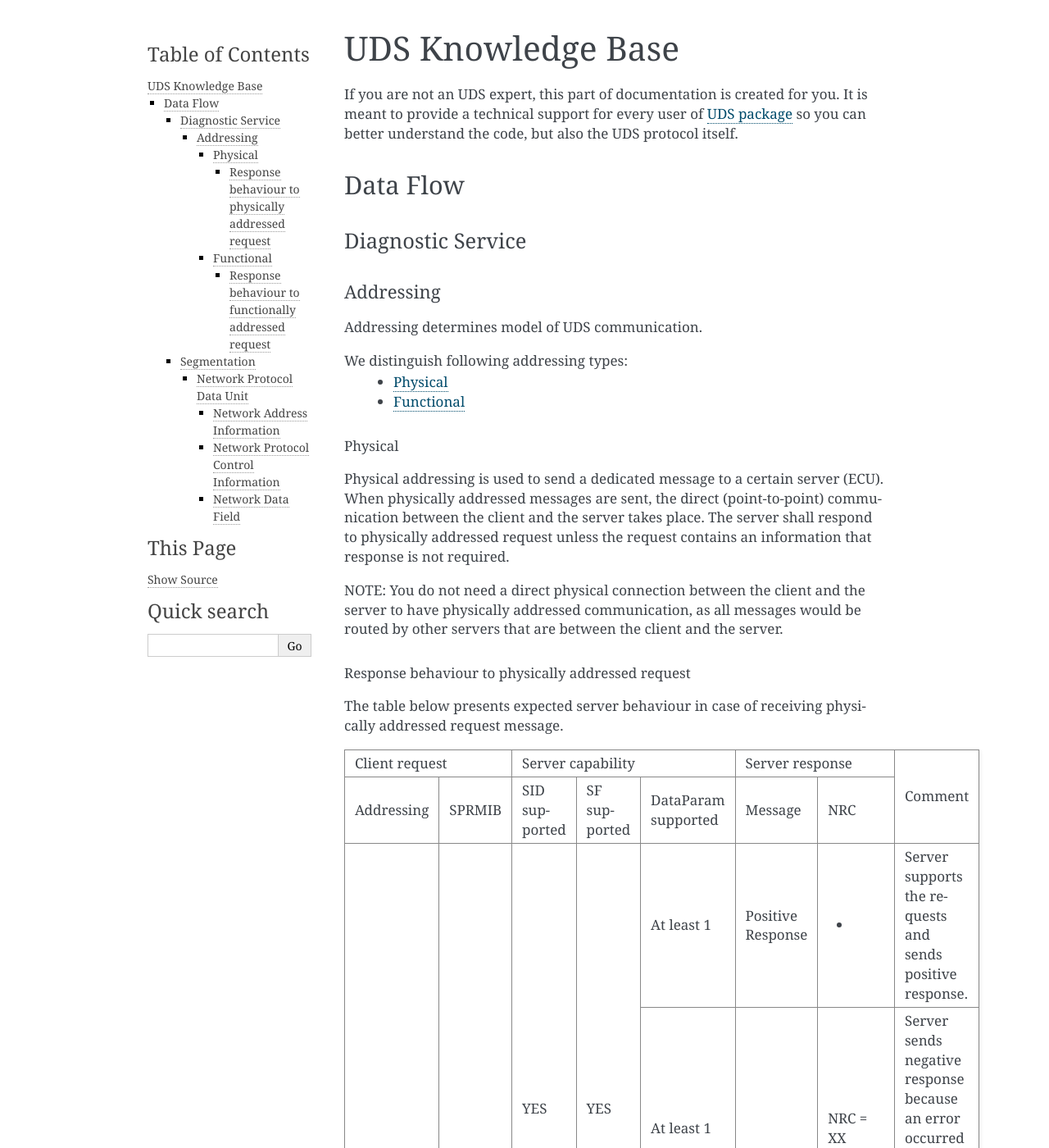
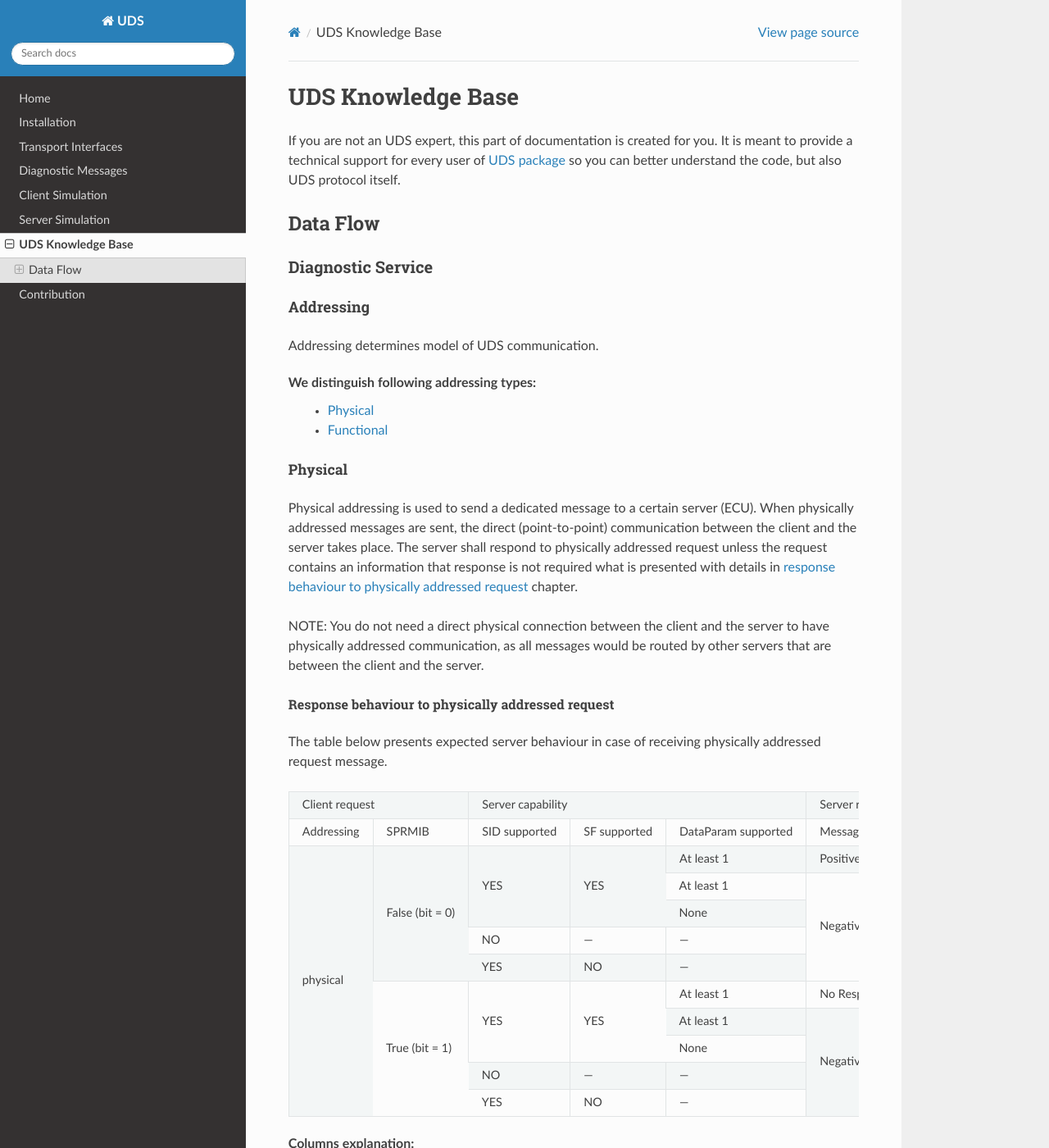
Before and after one commit to mdabrowski1990/uds, a Sphinx documentation site: the page built from docs/source/pages/knowledge_base.rst, in a window 1280 px wide and 1400 px high. Shown: the whole window at 82% size. Built offline with Sphinx 7.4.7 and the Read the Docs theme 2.0.0, drawn with Linux system fonts in a browser that asks for light colours; some of the changed text lies outside the part shown.

Commit message:
theme
Change RTD theme and fix a few mistakes.

```diff
--- a/docs/source/conf.py
+++ b/docs/source/conf.py
@@ -47,7 +47,7 @@ exclude_patterns = []
 # The theme to use for HTML and HTML Help pages.  See the documentation for
 # a list of builtin themes.
 #
-html_theme = 'alabaster'
+html_theme = 'sphinx_rtd_theme'
 
 # Add any paths that contain custom static files (such as style sheets) here,
 # relative to this directory. They are copied after the builtin static files,
--- a/docs/source/index.rst
+++ b/docs/source/index.rst
@@ -10,8 +10,8 @@ Welcome to UDS's documentation!
    pages/messages.rst
    pages/client_simulation.rst
    pages/server_simulation.rst
+   pages/knowledge_base.rst
    pages/contribution.rst
-   pages/knowledge_base.rst
 
 
 Overview
--- a/docs/source/pages/knowledge_base.rst
+++ b/docs/source/pages/knowledge_base.rst
@@ -2,7 +2,7 @@ UDS Knowledge Base
 ==================
 If you are not an UDS expert, this part of documentation is created for you. It is meant to provide a technical support
 for every user of `UDS package <https://github.com/mdabrowski1990/uds>`_ so you can better understand the code, but also
-the UDS protocol itself.
+UDS protocol itself.
 
 
 Data Flow
@@ -27,7 +27,8 @@ Physical
 Physical addressing is used to send a dedicated message to a certain server (ECU).
 When physically addressed messages are sent, the direct (point-to-point) communication between the client and
 the server takes place. The server shall respond to physically addressed request unless the request contains
-an information that response is not required.
+an information that response is not required what is presented with details in
+`response behaviour to physically addressed request`_ chapter.
 
 NOTE: You do not need a direct physical connection between the client and the server to have physically addressed
 communication, as all messages would be routed by other servers that are between the client and the server.
@@ -41,25 +42,25 @@ The table below presents expected server behaviour in case of receiving physical
 +------------+-----------------+---------------+--------------+---------------------+-----------------------+-----------------------+                                                                                             |
 | Addressing |      SPRMIB     | SID supported | SF supported | DataParam supported |        Message        |          NRC          |                                                                                             |
 +------------+-----------------+---------------+--------------+---------------------+-----------------------+-----------------------+---------------------------------------------------------------------------------------------+
-|  physical  | False (bit = 0) |      YES      |      YES     |      At least 1     |   Positive Response   |           -           |                  Server supports the requests and sends positive response.                  |
+|  physical  | False (bit = 0) |      YES      |      YES     |      At least 1     |   Positive Response   |          ---          |                  Server supports the requests and sends positive response.                  |
 |            |                 |               |              +---------------------+-----------------------+-----------------------+---------------------------------------------------------------------------------------------+
 |            |                 |               |              |      At least 1     |   Negative Response   |        NRC = XX       | Server sends negative response because an error occurred during request message processing. |
 |            |                 |               |              +---------------------+                       +-----------------------+---------------------------------------------------------------------------------------------+
 |            |                 |               |              |         None        |                       |       NRC = ROOR      |                        Servers sends negative response with NRC 0x31.                       |
 |            |                 +---------------+--------------+---------------------+                       +-----------------------+---------------------------------------------------------------------------------------------+
-|            |                 |       NO      |       -      |          -          |                       |  NRC = SNS or SNSIAS  |                    Servers sends negative response with NRC 0x11 or 0x7F.                   |
+|            |                 |       NO      |      ---     |         ---         |                       |  NRC = SNS or SNSIAS  |                    Servers sends negative response with NRC 0x11 or 0x7F.                   |
 |            |                 +---------------+--------------+---------------------+                       +-----------------------+---------------------------------------------------------------------------------------------+
-|            |                 |      YES      |      NO      |          -          |                       | NRC = SFNS or SFNSIAS |                    Servers sends negative response with NRC 0x12 or 0x7E.                   |
+|            |                 |      YES      |      NO      |         ---         |                       | NRC = SFNS or SFNSIAS |                    Servers sends negative response with NRC 0x12 or 0x7E.                   |
 |            +-----------------+---------------+--------------+---------------------+-----------------------+-----------------------+---------------------------------------------------------------------------------------------+
-|            |  True (bit = 1) |      YES      |      YES     |      At least 1     |      No Response      |           -           |                               Server does not send a response.                              |
+|            |  True (bit = 1) |      YES      |      YES     |      At least 1     |      No Response      |          ---          |                               Server does not send a response.                              |
 |            |                 |               |              +---------------------+-----------------------+-----------------------+---------------------------------------------------------------------------------------------+
 |            |                 |               |              |      At least 1     |   Negative Response   |        NRC = XX       | Server sends negative response because an error occurred during request message processing. |
 |            |                 |               |              +---------------------+                       +-----------------------+---------------------------------------------------------------------------------------------+
 |            |                 |               |              |         None        |                       |       NRC = ROOR      |                        Servers sends negative response with NRC 0x31.                       |
 |            |                 +---------------+--------------+---------------------+                       +-----------------------+---------------------------------------------------------------------------------------------+
-|            |                 |       NO      |       -      |          -          |                       |  NRC = SNS or SNSIAS  |                    Servers sends negative response with NRC 0x11 or 0x7F.                   |
+|            |                 |       NO      |      ---     |         ---         |                       |  NRC = SNS or SNSIAS  |                    Servers sends negative response with NRC 0x11 or 0x7F.                   |
 |            |                 +---------------+--------------+---------------------+                       +-----------------------+---------------------------------------------------------------------------------------------+
-|            |                 |      YES      |      NO      |          -          |                       | NRC = SFNS or SFNSIAS |                    Servers sends negative response with NRC 0x12 or 0x7E.                   |
+|            |                 |      YES      |      NO      |         ---         |                       | NRC = SFNS or SFNSIAS |                    Servers sends negative response with NRC 0x12 or 0x7E.                   |
 +------------+-----------------+---------------+--------------+---------------------+-----------------------+-----------------------+---------------------------------------------------------------------------------------------+
 
 Columns explanation:
@@ -74,10 +75,11 @@ Functional
 ..........
 Functional addressing is used to send messages to multiple servers (ECUs) in the network.
 When functionally addressed messages are sent, the one to many communication between the client and
-the servers (ECUs) takes place. The served shall respond only to certain requests.
+the servers (ECUs) takes place. The served shall respond only to certain requests what is presented with details in
+`response behaviour to functionally addressed request`_ chapter.
 
 NOTE: Some types of buses (e.g. LIN) might also support broadcast communication which is very similar to functionally
-addressed, but the response is never expected by the client.
+addressed, but the only difference is that server response in broadcast communication is never expected by the client.
 
 Response behaviour to functionally addressed request
 ~~~~~~~~~~~~~~~~~~~~~~~~~~~~~~~~~~~~~~~~~~~~~~~~~~~~
@@ -88,25 +90,25 @@ The table below presents expected server behaviour in case of receiving function
 +------------+-----------------+---------------+--------------+---------------------+-----------------------+-----------------------+                                                                                             |
 | Addressing |      SPRMIB     | SID supported | SF supported | DataParam supported |        Message        |          NRC          |                                                                                             |
 +------------+-----------------+---------------+--------------+---------------------+-----------------------+-----------------------+---------------------------------------------------------------------------------------------+
-|  physical  | False (bit = 0) |      YES      |      YES     |      At least 1     |   Positive Response   |           -           |                  Server supports the requests and sends positive response.                  |
+|  physical  | False (bit = 0) |      YES      |      YES     |      At least 1     |   Positive Response   |          ---          |                  Server supports the requests and sends positive response.                  |
 |            |                 |               |              +---------------------+-----------------------+-----------------------+---------------------------------------------------------------------------------------------+
 |            |                 |               |              |      At least 1     |   Negative Response   |        NRC = XX       | Server sends negative response because an error occurred during request message processing. |
 |            |                 |               |              +---------------------+                       +-----------------------+---------------------------------------------------------------------------------------------+
 |            |                 |               |              |         None        |                       |       NRC = ROOR      |                        Servers sends negative response with NRC 0x31.                       |
 |            |                 +---------------+--------------+---------------------+                       +-----------------------+---------------------------------------------------------------------------------------------+
-|            |                 |       NO      |       -      |          -          |                       |  NRC = SNS or SNSIAS  |                    Servers sends negative response with NRC 0x11 or 0x7F.                   |
+|            |                 |       NO      |      ---     |         ---         |                       |  NRC = SNS or SNSIAS  |                    Servers sends negative response with NRC 0x11 or 0x7F.                   |
 |            |                 +---------------+--------------+---------------------+                       +-----------------------+---------------------------------------------------------------------------------------------+
-|            |                 |      YES      |      NO      |          -          |                       | NRC = SFNS or SFNSIAS |                    Servers sends negative response with NRC 0x12 or 0x7E.                   |
+|            |                 |      YES      |      NO      |         ---         |                       | NRC = SFNS or SFNSIAS |                    Servers sends negative response with NRC 0x12 or 0x7E.                   |
 |            +-----------------+---------------+--------------+---------------------+-----------------------+-----------------------+---------------------------------------------------------------------------------------------+
-|            |  True (bit = 1) |      YES      |      YES     |      At least 1     |      No Response      |           -           |                               Server does not send a response.                              |
+|            |  True (bit = 1) |      YES      |      YES     |      At least 1     |      No Response      |          ---          |                               Server does not send a response.                              |
 |            |                 |               |              +---------------------+-----------------------+-----------------------+---------------------------------------------------------------------------------------------+
 |            |                 |               |              |      At least 1     |   Negative Response   |        NRC = XX       | Server sends negative response because an error occurred during request message processing. |
 |            |                 |               |              +---------------------+                       +-----------------------+---------------------------------------------------------------------------------------------+
 |            |                 |               |              |         None        |                       |       NRC = ROOR      |                        Servers sends negative response with NRC 0x31.                       |
 |            |                 +---------------+--------------+---------------------+                       +-----------------------+---------------------------------------------------------------------------------------------+
-|            |                 |       NO      |       -      |          -          |                       |  NRC = SNS or SNSIAS  |                    Servers sends negative response with NRC 0x11 or 0x7F.                   |
+|            |                 |       NO      |      ---     |         ---         |                       |  NRC = SNS or SNSIAS  |                    Servers sends negative response with NRC 0x11 or 0x7F.                   |
 |            |                 +---------------+--------------+---------------------+                       +-----------------------+---------------------------------------------------------------------------------------------+
-|            |                 |      YES      |      NO      |          -          |                       | NRC = SFNS or SFNSIAS |                    Servers sends negative response with NRC 0x12 or 0x7E.                   |
+|            |                 |      YES      |      NO      |         ---         |                       | NRC = SFNS or SFNSIAS |                    Servers sends negative response with NRC 0x12 or 0x7E.                   |
 +------------+-----------------+---------------+--------------+---------------------+-----------------------+-----------------------+---------------------------------------------------------------------------------------------+
 
 Columns explanation:
```
Also changed, not shown: other parts of docs/source/index.rst (+1 -1 lines), docs/source/pages/transport.rst (+5 -5 lines).
